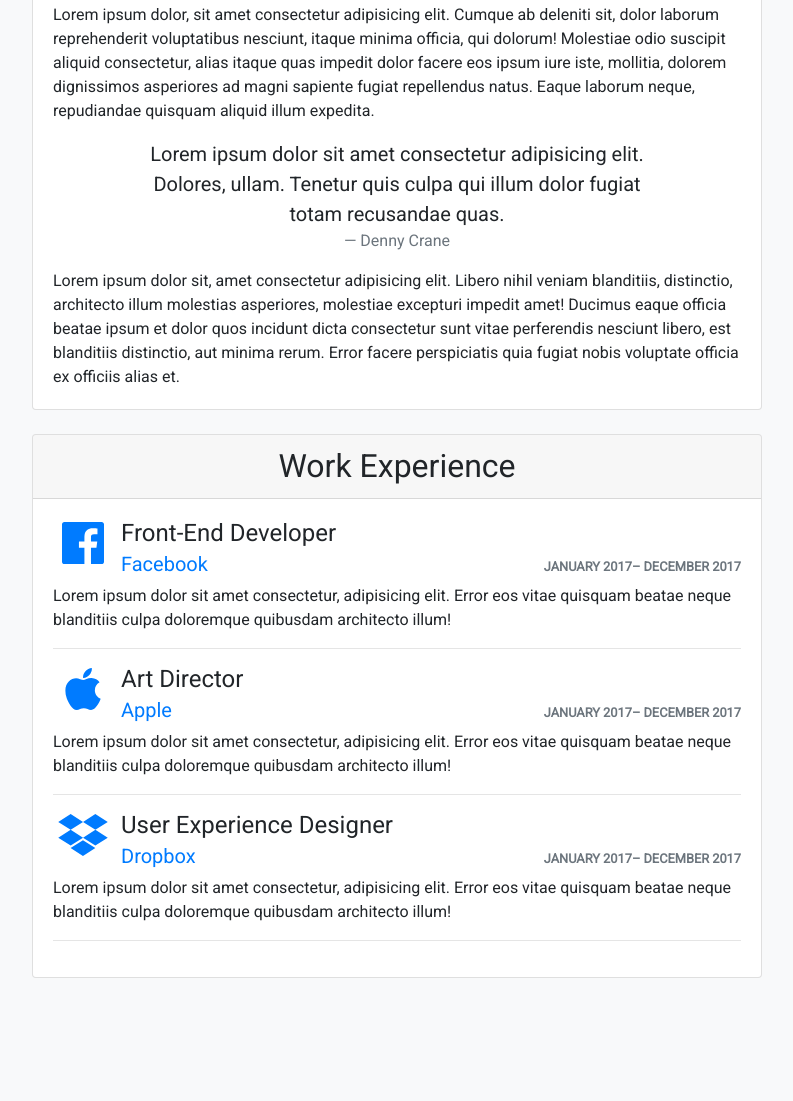
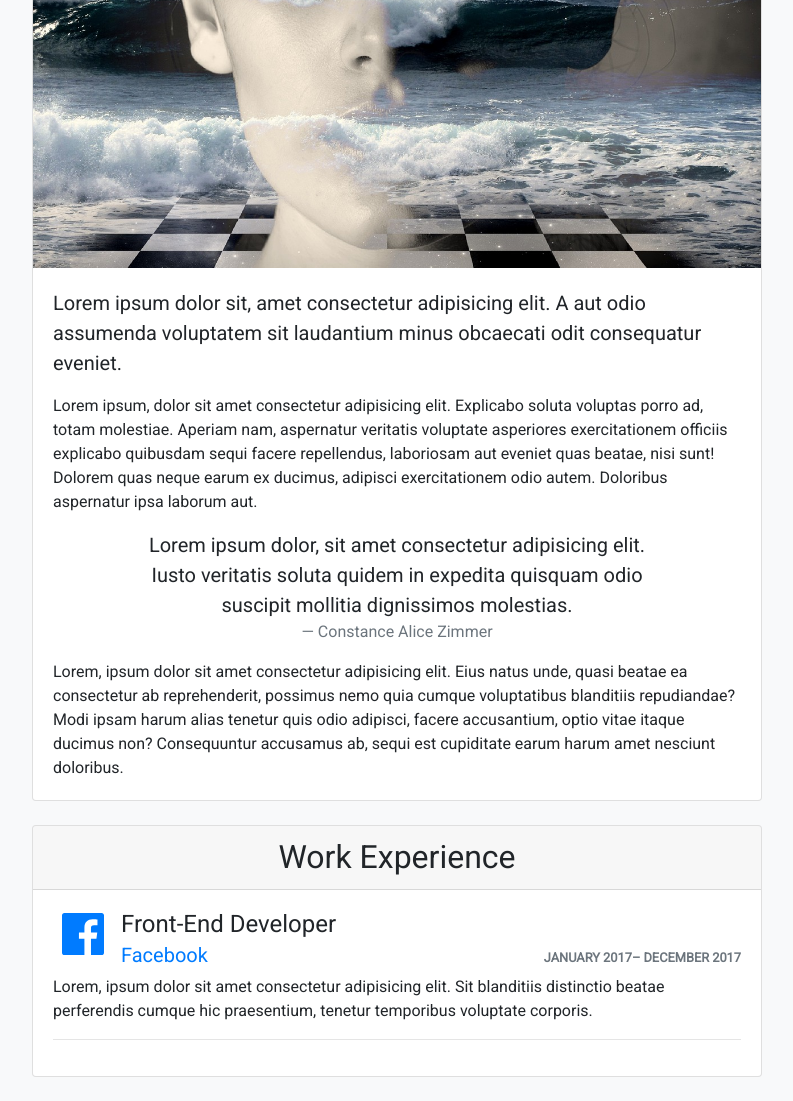
Before and after one commit to GlynWDavies-2017/resume, a plain HTML site: page index.html in a window 1280 px wide. Shown: the part 229-1330 px from the top of the page, without its empty margins (53-846 px from the left). Before the commit the page ends 1231 px from the top, so only its background shows below. Drawn offline with nearby package versions, Linux system fonts and the light colour scheme.

Commit message:
Modified index.html

```diff
--- a/index.html
+++ b/index.html
@@ -10,51 +10,59 @@
     <script defer src="js/fontawesome-all.min.js"></script>
   </head>
   <body class="bg-light">
-      <i class="fas fa-camera-retro"></i>
+      <!-- Start Container -->
       <div class="container mt-4">
-          <div class="row">
+        <!-- Start Row -->
+        <div class="row">
+              <!-- Start Column 1 -->
               <div class="col-12 col-lg-8">
+                <!-- Start Personal Details Card -->
                 <div class="card mb-4">
-                  <h2 class="card-header text-center">Denny Crane</h2>
-                  <img src="img/profile.jpg" alt="Image of candidate" class="w-100">
+                  <h2 class="card-header text-center">Constance Alice Zimmer</h2>
+                  <img src="img/pop-art.jpg" alt="Pop Art" class="w-100">
+                  <!-- Start Card Body -->
                   <div class="card-body">
                     <p class="card-text lead">
-                      Lorem ipsum dolor sit amet consectetur adipisicing elit. Nam corporis beatae
-                      id voluptatem facere doloremque ad odit repellat natus officia.
+                      Lorem ipsum dolor sit, amet consectetur adipisicing elit. A aut odio assumenda voluptatem
+                      sit laudantium minus obcaecati odit consequatur eveniet.
                     </p>
-                    <p class="card-text">
-                      Lorem ipsum dolor, sit amet consectetur adipisicing elit. Cumque ab deleniti sit,
-                      dolor laborum reprehenderit voluptatibus nesciunt, itaque minima officia, qui dolorum!
-                      Molestiae odio suscipit aliquid consectetur, alias itaque quas impedit dolor facere
-                      eos ipsum iure iste, mollitia, dolorem dignissimos asperiores ad magni sapiente fugiat
-                      repellendus natus. Eaque laborum neque, repudiandae quisquam aliquid illum expedita.
+                    <p>
+                      Lorem ipsum, dolor sit amet consectetur adipisicing elit. Explicabo soluta voluptas porro ad,
+                      totam molestiae. Aperiam nam, aspernatur veritatis voluptate asperiores exercitationem officiis
+                      explicabo quibusdam sequi facere repellendus, laboriosam aut eveniet quas beatae, nisi sunt!
+                      Dolorem quas neque earum ex ducimus, adipisci exercitationem odio autem. Doloribus aspernatur
+                      ipsa laborum aut.
                     </p>
                     <blockquote class="blockquote text-center w-75 mx-auto">
                       <p class="mb-0">
-                        Lorem ipsum dolor sit amet consectetur adipisicing elit. Dolores, ullam. Tenetur
-                        quis culpa qui illum dolor fugiat totam recusandae quas.
+                        Lorem ipsum dolor, sit amet consectetur adipisicing elit. Iusto veritatis soluta quidem in expedita
+                        quisquam odio suscipit mollitia dignissimos molestias.
                       </p>
-                      <footer class="blockquote-footer">Denny Crane</footer>
+                      <footer class="blockquote-footer">Constance Alice Zimmer</footer>
                     </blockquote>
                     <p class="card-text">
-                      Lorem ipsum dolor sit, amet consectetur adipisicing elit. Libero nihil veniam blanditiis,
-                      distinctio, architecto illum molestias asperiores, molestiae excepturi impedit amet!
-                      Ducimus eaque officia beatae ipsum et dolor quos incidunt dicta consectetur sunt vitae
-                      perferendis nesciunt libero, est blanditiis distinctio, aut minima rerum.
-                      Error facere perspiciatis quia fugiat nobis voluptate officia ex officiis alias et.
-                    </p>
+                        Lorem, ipsum dolor sit amet consectetur adipisicing elit. Eius natus unde, quasi beatae ea
+                        consectetur ab reprehenderit, possimus nemo quia cumque voluptatibus blanditiis repudiandae?
+                        Modi ipsam harum alias tenetur quis odio adipisci, facere accusantium, optio vitae itaque ducimus non?
+                        Consequuntur accusamus ab, sequi est cupiditate earum harum amet nesciunt doloribus.
+                      </p>
                   </div>
+                  <!-- End Card Body -->
                 </div>
+                <!-- End Personal Details Card -->
+                <!-- Start Work Experience Card -->
                 <div class="card mb-4">
                   <h2 class="card-header text-center">Work Experience</h2>
+                  <!-- Start Card Body -->
                   <div class="card-body">
-                    <!-- Job 1 -->
+                    <!-- Start Work Experience 1 -->
                     <div class="media mb-2">
                       <i class="fab fa-facebook fa-fw fa-3x text-primary mr-2"></i>
                       <div class="media-body">
                         <h3 class="h4 mb-1">Front-End Developer</h3>
                         <div class="d-sm-flex justify-content-sm-between align-items-sm-baseline">
-                          <h5 class="mb-0"><a href="#">Facebook</a></h5><small class="d-block text-uppercase font-weight-bold text-muted">
+                          <h5 class="mb-0"><a href="#0">Facebook</a></h5>
+                          <small class="d-block text-uppercase font-weight-bold text-muted">
                             <time datetime="2017-01">January 2017</time>&ndash;
                             <time datetime="2017-12">December 2017</time>
                           </small>
@@ -62,52 +70,24 @@
                       </div>
                     </div>
                     <p class="card-text">
-                      Lorem ipsum dolor sit amet consectetur, adipisicing elit. Error eos vitae quisquam beatae neque blanditiis
-                      culpa doloremque quibusdam architecto illum!
+                      Lorem, ipsum dolor sit amet consectetur adipisicing elit. Sit blanditiis distinctio beatae
+                      perferendis cumque hic praesentium, tenetur temporibus voluptate corporis.
                     </p>
                     <hr>
-                    <!-- Job 2 -->
-                    <div class="media mb-2">
-                        <i class="fab fa-apple fa-fw fa-3x text-primary mr-2"></i>
-                        <div class="media-body">
-                          <h3 class="h4 mb-1">Art Director</h3>
-                          <div class="d-sm-flex justify-content-sm-between align-items-sm-baseline">
-                            <h5 class="mb-0"><a href="#">Apple</a></h5><small class="d-block text-uppercase font-weight-bold text-muted">
-                              <time datetime="2017-01">January 2017</time>&ndash;
-                              <time datetime="2017-12">December 2017</time>
-                            </small>
-                          </div>
-                        </div>
-                      </div>
-                      <p class="card-text">
-                        Lorem ipsum dolor sit amet consectetur, adipisicing elit. Error eos vitae quisquam beatae neque blanditiis
-                        culpa doloremque quibusdam architecto illum!
-                      </p>
-                      <hr>
-                      <!-- Job 3 -->
-                    <div class="media mb-2">
-                        <i class="fab fa-dropbox fa-fw fa-3x text-primary mr-2"></i>
-                        <div class="media-body">
-                          <h3 class="h4 mb-1">User Experience Designer</h3>
-                          <div class="d-sm-flex justify-content-sm-between align-items-sm-baseline">
-                            <h5 class="mb-0"><a href="#">Dropbox</a></h5><small class="d-block text-uppercase font-weight-bold text-muted">
-                              <time datetime="2017-01">January 2017</time>&ndash;
-                              <time datetime="2017-12">December 2017</time>
-                            </small>
-                          </div>
-                        </div>
-                      </div>
-                      <p class="card-text">
-                        Lorem ipsum dolor sit amet consectetur, adipisicing elit. Error eos vitae quisquam beatae neque blanditiis
-                        culpa doloremque quibusdam architecto illum!
-                      </p>
-                      <hr>
+                    <!-- End Work Experience 1 -->
                   </div>
+                  <!-- End Card Body -->
                 </div>
+                <!-- End Work Experience Card -->
               </div>
-              <div class="col-12 col-lg-4"></div>
+              <!-- End Column 1 -->
+              <div class="col-12 col-lg-4"><!-- Start Column 2 -->
+              </div>
+              <!-- End Column 2 -->
           </div>
+          <!-- End Row -->
       </div>
+      <!-- End Container -->
     <script src="https://code.jquery.com/jquery-3.2.1.slim.min.js" integrity="sha384-KJ3o2DKtIkvYIK3UENzmM7KCkRr/rE9/Qpg6aAZGJwFDMVNA/GpGFF93hXpG5KkN" crossorigin="anonymous"></script>
     <script src="https://cdnjs.cloudflare.com/ajax/libs/popper.js/1.12.9/umd/popper.min.js" integrity="sha384-ApNbgh9B+Y1QKtv3Rn7W3mgPxhU9K/ScQsAP7hUibX39j7fakFPskvXusvfa0b4Q" crossorigin="anonymous"></script>
     <script src="https://maxcdn.bootstrapcdn.com/bootstrap/4.0.0/js/bootstrap.min.js" integrity="sha384-JZR6Spejh4U02d8jOt6vLEHfe/JQGiRRSQQxSfFWpi1MquVdAyjUar5+76PVCmYl" crossorigin="anonymous"></script>
```
Also changed, not shown: img/pop-art.jpg (added).
